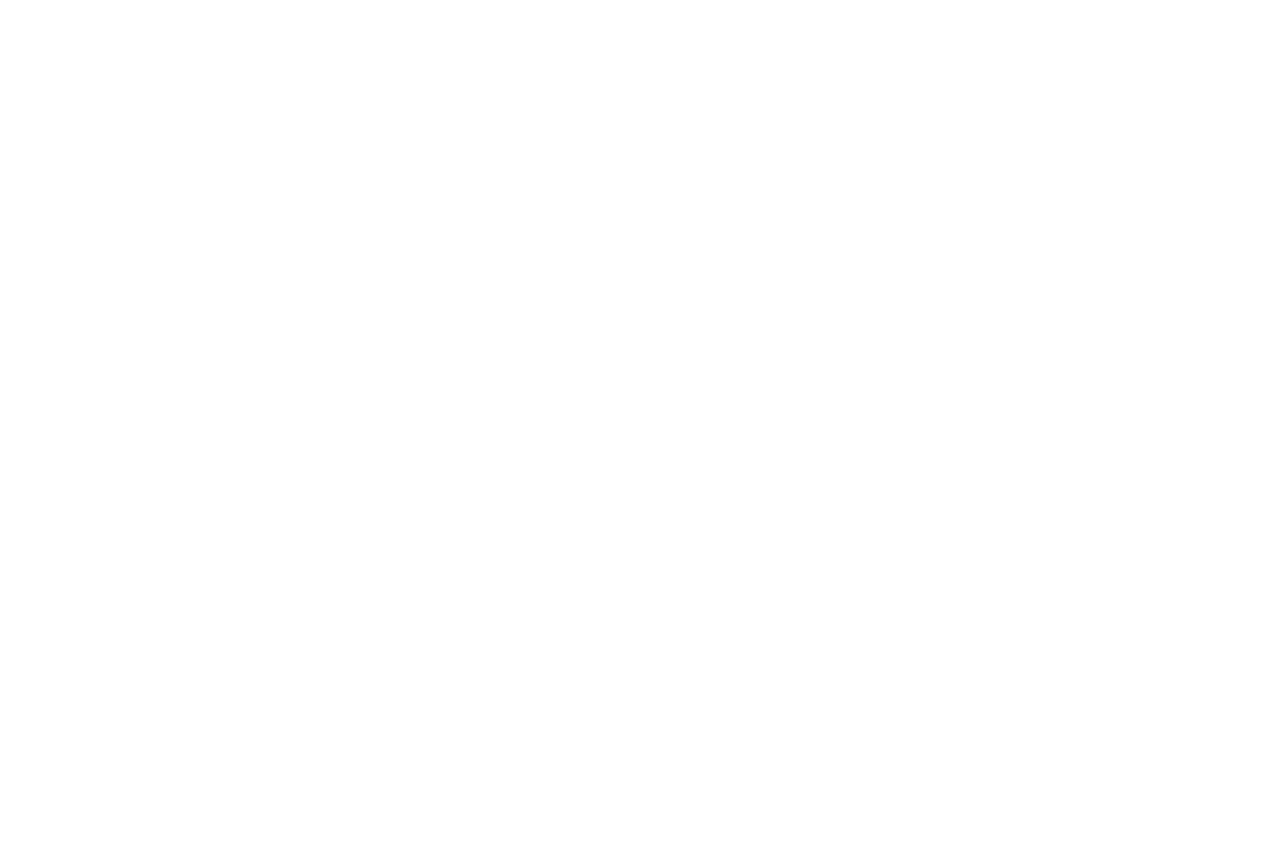
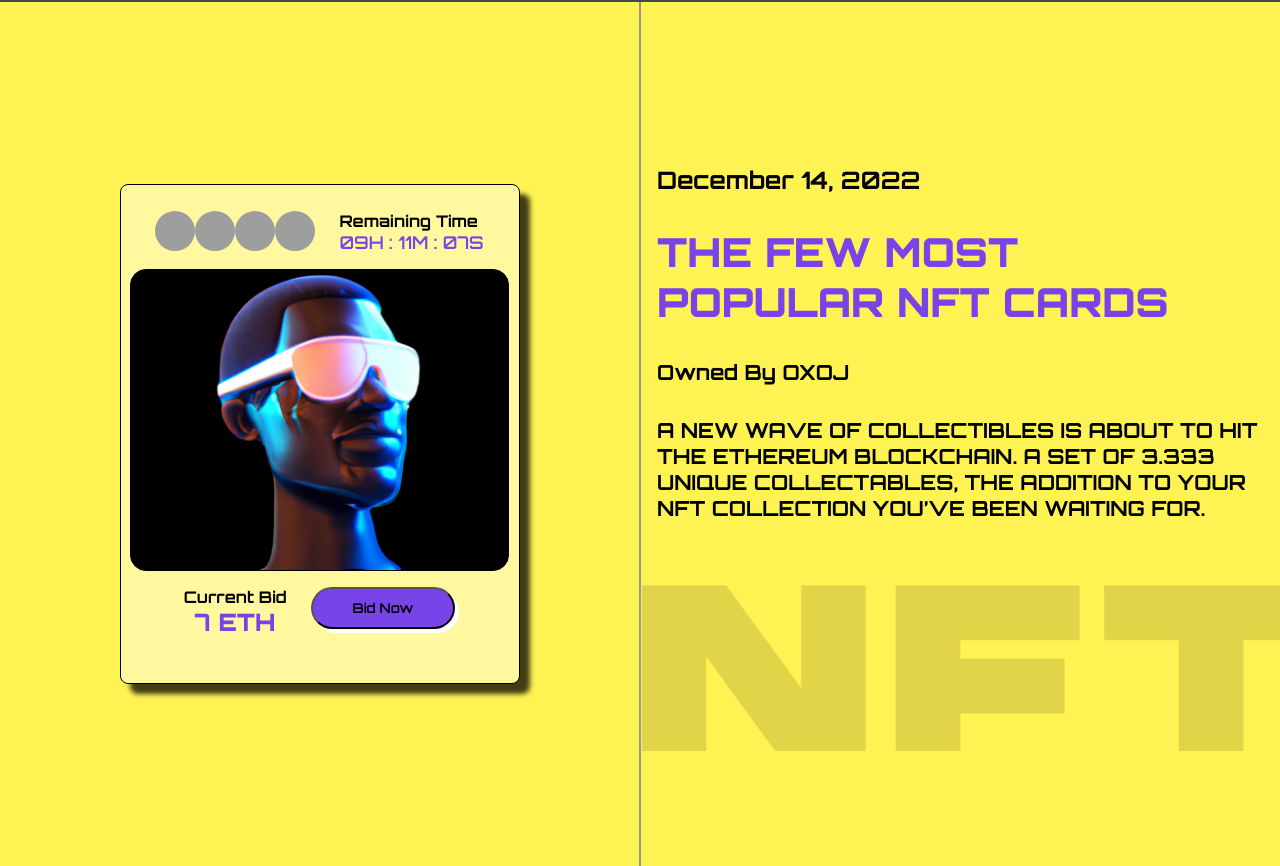
Before and after one commit to fdasabino/nextjs_group_8_app, a Next.js app: page / in a window 1280 px wide. Shown: the part 1710-2576 px from the top of the page. Before the commit the page ends 1648 px from the top, so only its background shows below. Built offline with nearby package versions, Linux system fonts and the light colour scheme; grey boxes are pictures that could not be loaded.

Commit message:
Feature: MarketplaceCo-authored-by: Sammani Ariyarathne <SammaniAri@users.noreply.github.com> Co-authored-by: MorganRapaport <MorganRapaport@users.noreply.github.com> Co-authored-by: Regan Ya <hens.virtuella.varld@gmail.com>

```diff
--- /dev/null
+++ b/components/Card/Card.jsx
@@ -0,0 +1,49 @@
+import React from "react";
+import Button from "../Button/Button";
+
+const Card = () => {
+  return (
+    <div className="card_wrapper">
+      <div className="card_header">
+        <div className="avatars">
+          <img
+            className="avatars"
+            src="https://images.unsplash.com/photo-1457449940276-e8deed18bfff?ixlib=rb-4.0.3&ixid=MnwxMjA3fDB8MHxzZWFyY2h8Nnx8cHJvZmlsZXxlbnwwfHwwfHw%3D&auto=format&fit=crop&w=500&q=60"
+            alt="placeholder"
+          />
+          <img
+            className="avatars"
+            src="https://images.unsplash.com/photo-1457449940276-e8deed18bfff?ixlib=rb-4.0.3&ixid=MnwxMjA3fDB8MHxzZWFyY2h8Nnx8cHJvZmlsZXxlbnwwfHwwfHw%3D&auto=format&fit=crop&w=500&q=60"
+            alt="placeholder"
+          />
+          <img
+            className="avatars"
+            src="https://images.unsplash.com/photo-1457449940276-e8deed18bfff?ixlib=rb-4.0.3&ixid=MnwxMjA3fDB8MHxzZWFyY2h8Nnx8cHJvZmlsZXxlbnwwfHwwfHw%3D&auto=format&fit=crop&w=500&q=60"
+            alt="placeholder"
+          />
+          <img
+            className="avatars"
+            src="https://images.unsplash.com/photo-1457449940276-e8deed18bfff?ixlib=rb-4.0.3&ixid=MnwxMjA3fDB8MHxzZWFyY2h8Nnx8cHJvZmlsZXxlbnwwfHwwfHw%3D&auto=format&fit=crop&w=500&q=60"
+            alt="placeholder"
+          />
+        </div>
+        <div className="card_info">
+          <p>Remaining Time</p>
+          <p>09H : 11M : 07S </p>
+        </div>
+      </div>
+      <div className="card_main_img">
+        <img src="/hero.png" alt="placeholder" />
+      </div>
+      <div className="card_footer">
+        <div className="footer_info">
+          <p>Current Bid</p>
+          <p>7 ETH</p>
+        </div>
+        <Button buttonType="btnPurple">Bid Now</Button>
+      </div>
+    </div>
+  );
+};
+
+export default Card;
--- /dev/null
+++ b/components/Marketplace/Marketplace.jsx
@@ -0,0 +1,37 @@
+import React from "react";
+import Banner from "../Banner/Banner";
+import Card from "../Card/Card";
+
+const Marketplace = () => {
+  return (
+    <div id="marketplace">
+      <Banner headingType="marketPlace" />
+      <section className="marketplace">
+        <div className="left">
+          <Card />
+        </div>
+        <div className="right">
+          <div className="right_top">
+            <p>December 14, 2022</p>
+            <h3>
+              THE FEW MOST
+              <br />
+              POPULAR NFT CARDS
+            </h3>
+            <p>Owned By OXOJ</p>
+            <p>
+              A NEW WAVE OF COLLECTIBLES IS ABOUT TO HIT THE ETHEREUM
+              BLOCKCHAIN. A SET OF 3.333 UNIQUE COLLECTABLES, THE ADDITION TO
+              YOUR NFT COLLECTION YOU’VE BEEN WAITING FOR.
+            </p>
+          </div>
+          <div className="right_bottom">
+            <img src="/nft.png" alt="NFT" />
+          </div>
+        </div>
+      </section>
+    </div>
+  );
+};
+
+export default Marketplace;
--- a/pages/_app.js
+++ b/pages/_app.js
@@ -6,6 +6,8 @@ import "../styles/Navbar.scss";
 import "../styles/Hero.scss";
 import "../styles/Banner.scss";
 import "../styles/Gallery.scss";
+import "../styles/Card.scss";
+import "../styles/Marketplace.scss";
 import "react-responsive-carousel/lib/styles/carousel.min.css";
 
 export default function App({
--- a/pages/index.js
+++ b/pages/index.js
@@ -4,6 +4,7 @@ import Head from "next/head";
 import Navbar from "../components/Navbar/Navbar";
 import Hero from "../components/Hero/Hero";
 import Gallery from "../components/Gallery/Gallery";
+import Marketplace from "../components/Marketplace/Marketplace";
 
 export default function Home() {
 	return (
@@ -27,6 +28,7 @@ export default function Home() {
 			<main>
 				<Hero />
 				<Gallery />
+				<Marketplace />
 			</main>
 		</>
 	);
--- /dev/null
+++ b/styles/Card.scss
@@ -0,0 +1,187 @@
+.card_wrapper {
+    width: 100%;
+    max-width: 400px;
+    min-height: 500px;
+    padding: 0.6rem;
+    margin: 2rem;
+    background-color: #fff89f;
+
+    @media (max-width: 800px) {
+      margin: 0;
+    }
+
+    border: 1px solid #000;
+    border-radius: 8px;
+    display: flex;
+    flex-direction: column;
+
+    box-shadow: 10px 10px 5px 0px rgba(0, 0, 0, 0.75);
+    -webkit-box-shadow: 10px 10px 5px 0px rgba(0, 0, 0, 0.75);
+    -moz-box-shadow: 10px 10px 5px 0px rgba(0, 0, 0, 0.75);
+
+    .card_header {
+      display: flex;
+      justify-content: center;
+      flex-wrap: wrap;
+      gap: 1.5rem;
+      padding: 1rem;
+
+      .avatars {
+        display: flex;
+        img {
+          width: 40px;
+          height: 40px;
+          border-radius: 50%;
+          object-fit: cover;
+        }
+      }
+
+      .card_info {
+        p:first-child {
+          color: #000;
+          font-size: 1rem;
+          font-weight: 700;
+        }
+
+        p {
+          color: #7843e8;
+          font-size: 1.1rem;
+          font-weight: 600;
+        }
+      }
+    }
+
+    .card_main_img {
+      display: flex;
+      justify-content: center;
+      border: 1px solid #000;
+      background: #000;
+      border-radius: 16px;
+      gap: 1rem;
+
+      img {
+        width: 100%;
+        max-width: 300px;
+        height: 300px;
+        object-fit: contain;
+      }
+    }
+  }
+
+  .card_footer {
+    display: flex;
+    justify-content: center;
+    gap: 1.5rem;
+    flex-wrap: wrap;
+    margin-top: 1rem;
+
+    .footer_info {
+      display: flex;
+      align-items: center;
+      flex-direction: column;
+
+      p:first-child {
+        color: #000;
+        font-size: 1rem;
+        font-weight: 700;
+      }
+
+      p {
+        color: #7843e8;
+        font-size: 1.5rem;
+        font-weight: 900;
+      }
+    }
+  }.card_wrapper {
+  width: 400px;
+  min-height: 500px;
+  padding: 0.6rem;
+  margin: 2rem;
+  background-color: #fff89f;
+
+  @media (max-width: 800px) {
+    margin: 0;
+  }
+
+  border: 1px solid #000;
+  border-radius: 8px;
+  display: flex;
+  flex-direction: column;
+
+  box-shadow: 10px 10px 5px 0px rgba(0, 0, 0, 0.75);
+  -webkit-box-shadow: 10px 10px 5px 0px rgba(0, 0, 0, 0.75);
+  -moz-box-shadow: 10px 10px 5px 0px rgba(0, 0, 0, 0.75);
+
+  .card_header {
+    display: flex;
+    justify-content: center;
+    flex-wrap: wrap;
+    gap: 1.5rem;
+    padding: 1rem;
+
+    .avatars {
+      display: flex;
+      img {
+        width: 40px;
+        height: 40px;
+        border-radius: 50%;
+        object-fit: cover;
+      }
+    }
+
+    .card_info {
+      p:first-child {
+        color: #000;
+        font-size: 1rem;
+        font-weight: 700;
+      }
+
+      p {
+        color: #7843e8;
+        font-size: 1.1rem;
+        font-weight: 600;
+      }
+    }
+  }
+
+  .card_main_img {
+    display: flex;
+    justify-content: center;
+    border: 1px solid #000;
+    background: #000;
+    border-radius: 16px;
+    gap: 1rem;
+
+    img {
+      width: 300px;
+      height: 300px;
+      object-fit: contain;
+    }
+  }
+}
+
+.card_footer {
+  display: flex;
+  justify-content: center;
+  gap: 1.5rem;
+  flex-wrap: wrap;
+  margin-top: 1rem;
+
+  .footer_info {
+    display: flex;
+    align-items: center;
+    flex-direction: column;
+
+    p:first-child {
+      color: #000;
+      font-size: 1rem;
+      font-weight: 700;
+    }
+
+    p {
+      color: #7843e8;
+      font-size: 1.5rem;
+      font-weight: 900;
+    }
+  }
+}
--- /dev/null
+++ b/styles/Marketplace.scss
@@ -0,0 +1,72 @@
+.marketplace {
+  min-height: calc(100vh + 4rem);
+  display: flex;
+  background: #fff253;
+
+  @media (max-width: 800px) {
+    padding: 2rem 1rem;
+    flex-direction: column;
+    text-align: center;
+  }
+
+  .left {
+    flex: 1;
+    border-right: 2px solid #999;
+    display: flex;
+    justify-content: center;
+    align-items: center;
+
+    @media (max-width: 800px) {
+      border: none;
+    }
+  }
+
+  .right {
+    flex: 1;
+    display: flex;
+    flex-direction: column;
+    align-items: center;
+    justify-content: center;
+
+    .right_top {
+      display: flex;
+      flex-direction: column;
+      margin-top: 5rem;
+      gap: 2rem;
+      padding: 1rem;
+      p:first-child {
+        font-size: 1.5rem;
+        color: #000;
+      }
+
+      h3 {
+        color: #7843e8;
+        font-weight: 900;
+        font-size: 2.5rem;
+
+        @media (max-width: 800px) {
+          font-size: 1.8rem;
+        }
+      }
+
+      p {
+        color: #000;
+        font-weight: 700;
+        font-size: 1.3rem;
+
+        @media (max-width: 800px) {
+          font-size: 1rem;
+        }
+      }
+    }
+
+    .right_bottom {
+      img {
+        margin: 3rem 0;
+        @media (max-width: 900px) {
+          display: none;
+        }
+      }
+    }
+  }
+}
```
